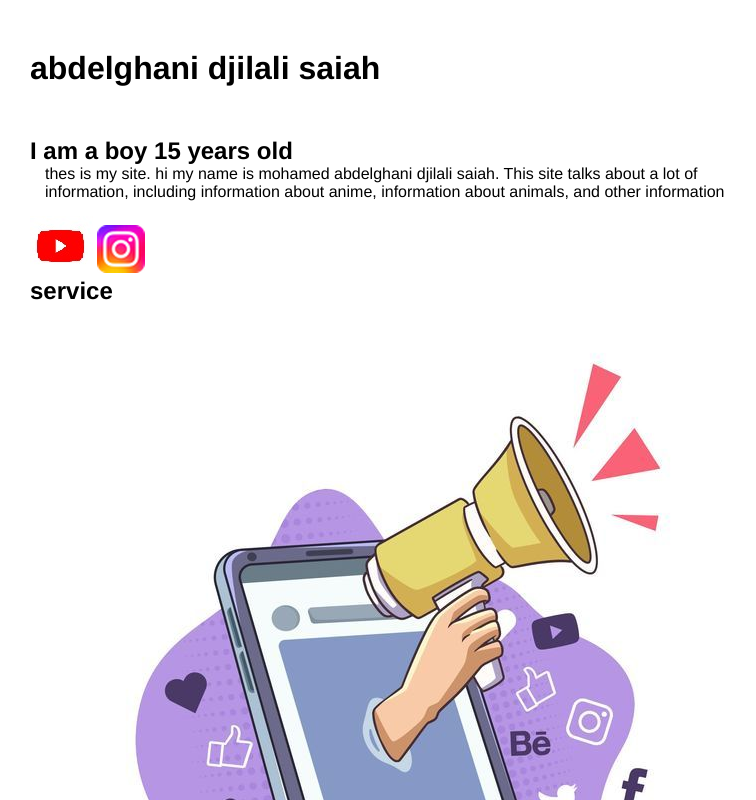
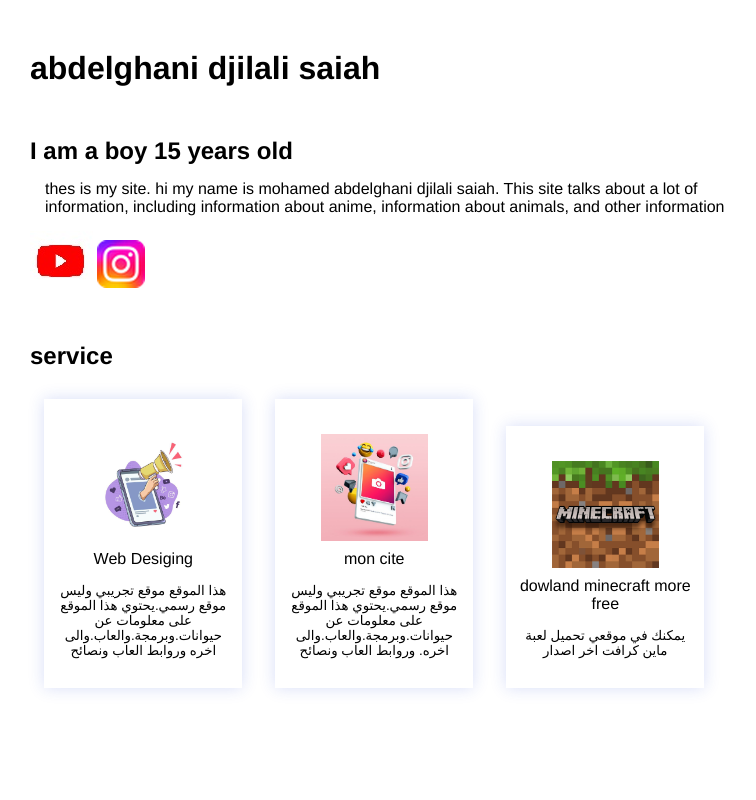
Before and after one commit to tobisama51513/mon-projer, a plain HTML site: page index.html in a window 1280 px wide. Shown: the part 729-1529 px from the top of the page, without its empty margins (0-756 px from the left). Drawn offline with Linux system fonts and the light colour scheme.

Commit message:
Add files via upload

```diff
--- a/index.html
+++ b/index.html
@@ -29,13 +29,19 @@
 <div class="service">
     <img src="images/The Digital Marketing Revolution _ Tim Mccallan.jpg" >
     <p></p>Web Desiging<b></b>
-    <small>
-        موقع الويب أو الموقع الإلكتروني (Websites) هو عبارة عن مجموعة من صفحات الويب المرتبطة مع بعضها البعض والتي تتشارك روابطها باسم نطاق (دومين) واحد، ويمكن للمستخدمين الوصول إليها بسهولة من خلال الإنترنت عبر البحث عنه في محركات البحث، أو إدخال اسم النطاق الخاص به في شريط المتصفح.
-        تحتوي صفحات الويب ضمن الموقع على العديد من العناصر مثل النصوص والصور والوسائط وغيرها، ويتم إنشاء صفحات الويب وربطها معًا لتكوين موقع إلكتروني بواسطة لغات الترميز والبرمجة المخصص لذلك، بما في ذلك HTML وCSS وPHP وJavascript.
-
-ولا بد من الإشارة إلى أنه من الممكن إنشاء مواقع إلكترونية بدون الحاجة إلى معرفة برمجية، وذلك عن طريق استخدام أنظمة إدارة المحتوى مثل ووردبريس الذي يعتبر من أهمها وأفضلها.
-
-أما من الناحية الغير تقنية، يمكن اعتبار الموقع الإلكتروني أنه الوسيلة التي يشارك فيها صاحب الموقع معلوماته وأفكاره أو يروج لمنتجه أو شركته، أو يقوم بإنشاء متجره الإلكتروني عليه، أو يسعى لتحقيق غير ذلك من الأهداف من خلاله.
+    <small>هذا الموقع موقع تجريبي وليس موقع رسمي.يحتوي هذا الموقع على معلومات عن حيوانات.وبرمجة.والعاب.والى اخره وروابط العاب ونصائح
+    </small>
+</div>
+<div class="service">
+    <img src="images/Premium PSD _ Mockup of 3d instagram social media post.jpg" >
+    <p></p>mon cite<b></b>
+    <small>هذا الموقع موقع تجريبي وليس موقع رسمي.يحتوي هذا الموقع على معلومات عن حيوانات.وبرمجة.والعاب.والى اخره. وروابط العاب ونصائح
+    </small>
+</div>
+<div class="service">
+    <img src="images/minecraft-pocket-edition-HKhCSx.png" >
+    <p></p>dowland minecraft more free<b></b>
+    <small>يمكنك في موقعي تحميل لعبة ماين كرافت اخر اصدار
     </small>
 </div>
 
--- a/style.css
+++ b/style.css
@@ -44,3 +44,24 @@ body{
 .saiah img{
     transform: rotate(360deg);
 }
+
+.profile-info h2{
+    margin-top: 50px;
+    margin-bottom: 15px;
+}
+.service{
+    display: inline-block;
+    width: 28%;
+    padding: 30px 10px;
+    margin: 2%;
+    text-align: center;
+    box-shadow: 0 0 15px rgba(37, 73, 214, 0.18);
+}
+.service img{
+    width: 60%;
+    margin: 5px;
+}
+.service small{
+    padding-top: 15px;
+    display: block;
+}
```
Also changed, not shown: images/Premium PSD _ Mockup of 3d instagram social media post.jpg (added).
